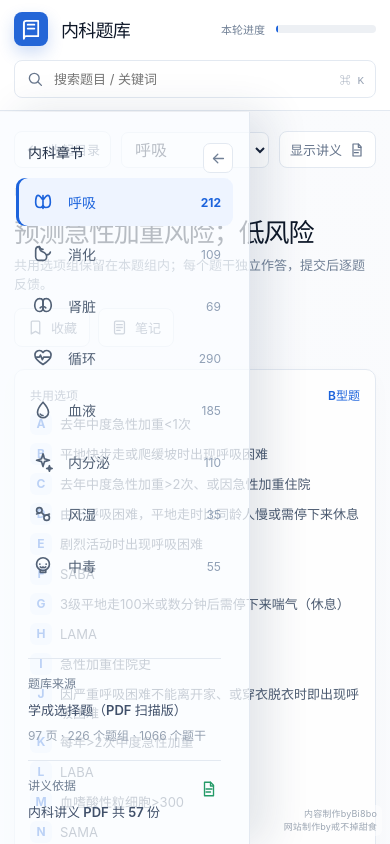
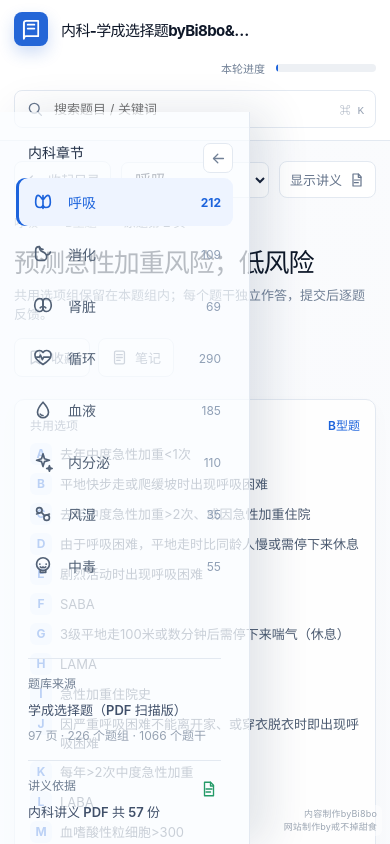
Before and after one commit to rray1228/neike-306-tiku, a Next.js app: page / in a window 390 px wide. Shown: the top 844 px of the page. Built offline with nearby package versions, Linux system fonts and the light colour scheme.

Commit message:
Update study bank title branding

```diff
--- a/src/App.jsx
+++ b/src/App.jsx
@@ -221,7 +221,7 @@ function App() {
       <header className="topbar">
         <div className="brand-lockup">
           <div className="brand-mark"><Icon name="book" size={23} stroke="white" /></div>
-          <div className="brand-copy"><strong>内科题库</strong><span>306 临床医学综合能力（内科）</span></div>
+          <div className="brand-copy"><strong>内科-学成选择题byBi8bo&amp;戒不掉甜食</strong><span>306 临床医学综合能力（内科）</span></div>
         </div>
         <div className="progress-strip">
           <span>本轮进度</span><strong>{filteredGroups.length ? `${Math.min(groupIndex + 1, filteredGroups.length)} / ${filteredGroups.length} 组` : '暂无匹配题组'}</strong>
--- a/src/styles.css
+++ b/src/styles.css
@@ -28,7 +28,7 @@ button:disabled { cursor: default; }
 .brand-lockup { display: flex; align-items: center; gap: 13px; min-width: 320px; }
 .brand-mark { width: 34px; height: 34px; display: grid; place-items: center; border-radius: 8px; background: #2466d7; box-shadow: 0 7px 16px rgba(36,102,215,.22); }
 .brand-copy { display: flex; align-items: baseline; gap: 15px; white-space: nowrap; }
-.brand-copy strong { color: #0e1728; font-size: 20px; letter-spacing: -.04em; }
+.brand-copy strong { max-width: min(42vw, 330px); overflow: hidden; color: #0e1728; font-size: 20px; letter-spacing: -.04em; text-overflow: ellipsis; white-space: nowrap; }
 .brand-copy span { color: #718096; font-size: 14px; }
 .progress-strip { display: flex; align-items: center; gap: 11px; flex: 1; justify-content: center; font-size: 13px; color: var(--muted); }
 .progress-strip strong { color: var(--ink); font-size: 13px; }
@@ -205,7 +205,7 @@ button:disabled { cursor: default; }
 @media (max-width: 720px) {
   .topbar { height: auto; min-height: 64px; flex-wrap: wrap; padding: 12px 14px; }
   .brand-lockup { min-width: auto; flex: 1; }
-  .brand-copy strong { font-size: 18px; }
+  .brand-copy strong { max-width: calc(100vw - 190px); font-size: 15px; }
   .top-actions { width: 100%; order: 3; }
   .search-box { width: 100%; }
   .filter-box, .top-actions .icon-button { display: none; }
```
